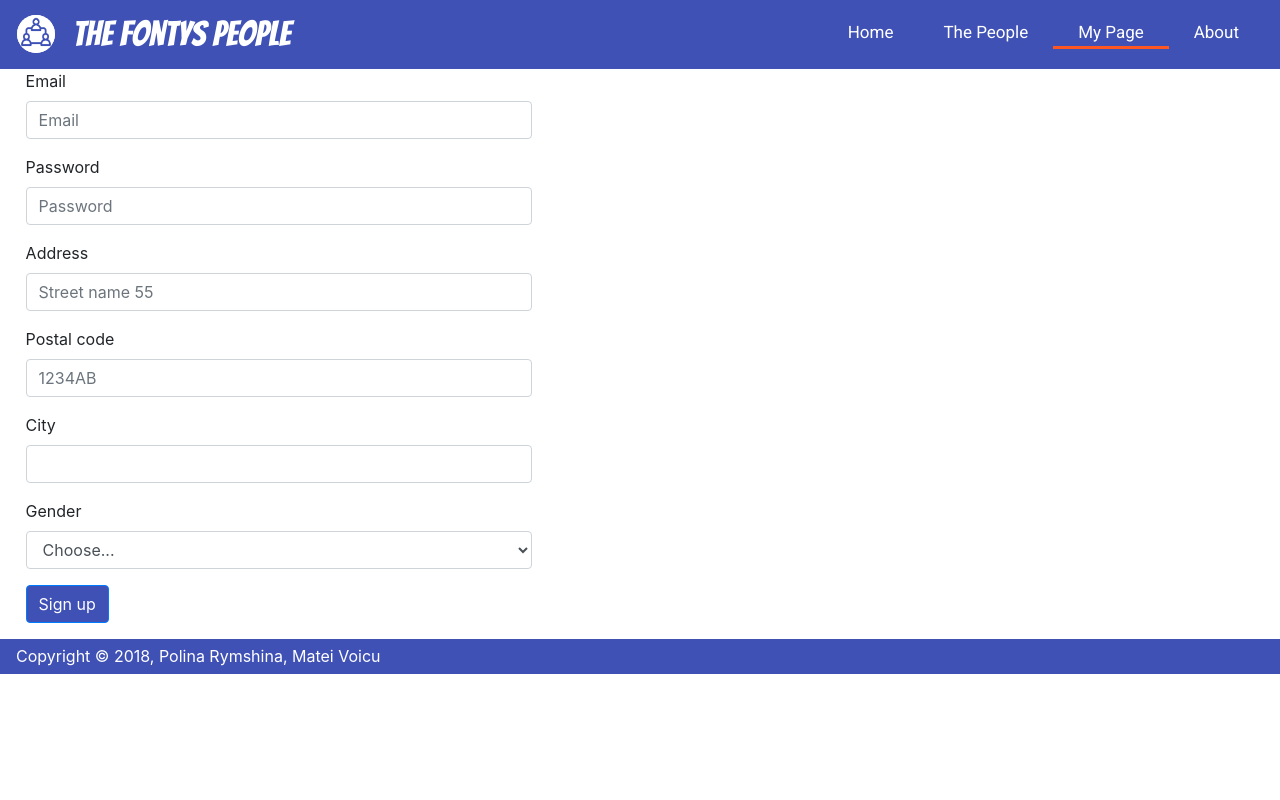
After one commit to PolinaRmsh/PeopleOfFontysWebsite, a PHP site: page /signup.html in a window 1280 px wide. The commit adds this page. Run offline with PHP 8.4, Linux system fonts and the light colour scheme; some libraries are stand-ins or nearby versions.

Commit message:
added login and signup pages, no functionality

```diff
--- a/mainAndThePeople/css/main.css
+++ b/mainAndThePeople/css/main.css
@@ -780,3 +780,14 @@ svg,
 video {
     vertical-align: middle;
 }
+
+/*SIGNUP PAGE*/
+.signup-form{
+    margin-right: 2%;
+    margin-left: 2%;
+}
+
+/*LOGIN PAGE*/
+.form-login{
+    max-width: 330px;
+}
--- /dev/null
+++ b/mainAndThePeople/signup.html
@@ -0,0 +1,95 @@
+<html>
+    <head>
+    <meta charset="utf-8">
+    <meta name="viewport" content="width=device-width, initial-scale=1, shrink-to-fit=no">
+    <link href="https://fonts.googleapis.com/css?family=Bangers|Roboto" rel="stylesheet">
+    <link rel="stylesheet" href="css/bootstrap.min.css">
+    <link rel="stylesheet" href="css/main.css">
+    <title>The Fontys People</title>
+    </head>
+<body>
+    <header>
+        <nav class="navbar navbar-expand-lg navbar-light navbar-bg-blue justify-content-between">
+            <a class="logoImage" href="index.html">
+                <img src="group(4).png" alt="Company logo">
+            </a>
+            <a class="logoBtn" href="index.html">The Fontys People </a>
+            <button class="navbar-toggler" type="button" data-toggle="collapse" data-target="#navbarText"
+                    aria-controls="navbarText" aria-expanded="false" aria-label="Toggle navigation">
+                <span class="navbar-toggler-icon"></span>
+            </button>
+            <div class="collapse navbar-collapse" id="navbarText">
+                <div class="navbar-nav navbar-right ml-auto">
+                    <a class="nav-item" href="index.html">Home</a>
+                    <a class="nav-item" href="thePeople.html">The People</a>
+                    <a class="nav-item active" href="mypage.html">My Page</a>
+                    <a class="nav-item" href="about_news.html">About</a>
+                </div>
+            </div>
+        </nav>
+    </header>
+
+    <div class="signup-form">
+        <form>
+            <div class="form-row">
+                <div class="form-group col-5">
+                    <label for="inputEmail">Email</label>
+                    <input type="email" class="form-control" id="inputEmail" placeholder="Email">
+                </div>
+            </div>
+            <div class="form-row">
+                <div class="form-group col-5">
+                    <label for="inputPassword">Password</label>
+                    <input type="password" class="form-control" id="inputPassword" placeholder="Password">
+                </div>
+            </div>
+            <div class="form-row">
+                <div class="form-group col-5">
+                    <label for="inputAddress">Address</label>
+                    <input type="text" class="form-control" id="inputAddress" placeholder="Street name 55">
+                </div>
+            </div>
+            <div class="form-row">
+                <div class="form-group col-5">
+                    <label for="inputPostalcode">Postal code</label>
+                    <input type="text" class="form-control" id="inputPostalcode" placeholder="1234AB">
+                </div>
+            </div>
+            <div class="form-row">
+                <div class="form-group col-5">
+                    <label for="inputCity">City</label>
+                    <input type="text" class="form-control" id="inputCity">
+                </div>
+            </div>
+            <div class="form-row">
+                <div class="form-group col-5">
+                    <label for="inputGender">Gender</label>
+                    <select id="inputGender" class="form-control">
+                    <option selected>Choose...</option>
+                    <option>Male</option>
+                    <option>Female</option>
+                    <option>Would rather not tell</option>
+                    </select>
+                </div>
+            </div>
+          <button type="submit" class="btn btn-primary" style="background-color: #3f51b5">Sign up</button>
+        </form>
+    </div>
+
+    <footer class="navbar footer navbar-expand-lg navbar-light navbar-bg-blue justify-content-between">
+        <div class="navbar-text text-white">Copyright © 2018, Polina Rymshina, Matei Voicu</div>
+    </footer>
+
+
+    <script src="https://code.jquery.com/jquery-3.2.1.slim.min.js"c
+            integrity="sha384-KJ3o2DKtIkvYIK3UENzmM7KCkRr/rE9/Qpg6aAZGJwFDMVNA/GpGFF93hXpG5KkN"
+            crossorigin="anonymous"></script>
+    <script src="https://cdnjs.cloudflare.com/ajax/libs/popper.js/1.12.9/umd/popper.min.js"
+            integrity="sha384-ApNbgh9B+Y1QKtv3Rn7W3mgPxhU9K/ScQsAP7hUibX39j7fakFPskvXusvfa0b4Q"
+            crossorigin="anonymous"></script>
+    <script src="https://maxcdn.bootstrapcdn.com/bootstrap/4.0.0/js/bootstrap.min.js"
+            integrity="sha384-JZR6Spejh4U02d8jOt6vLEHfe/JQGiRRSQQxSfFWpi1MquVdAyjUar5+76PVCmYl"
+            crossorigin="anonymous"></script>
+    <script src="js/main.js"></script>
+</body>
+</html>
```
Also changed, not shown: mainAndThePeople/login.html (added, +62 -0 lines).
